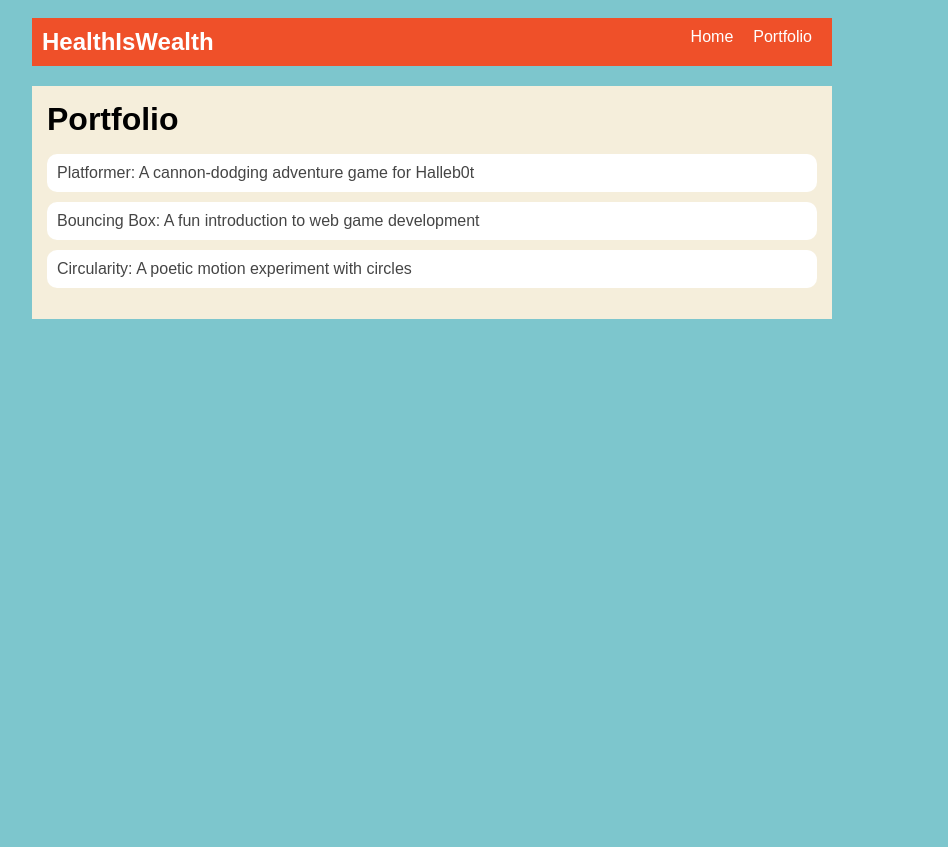
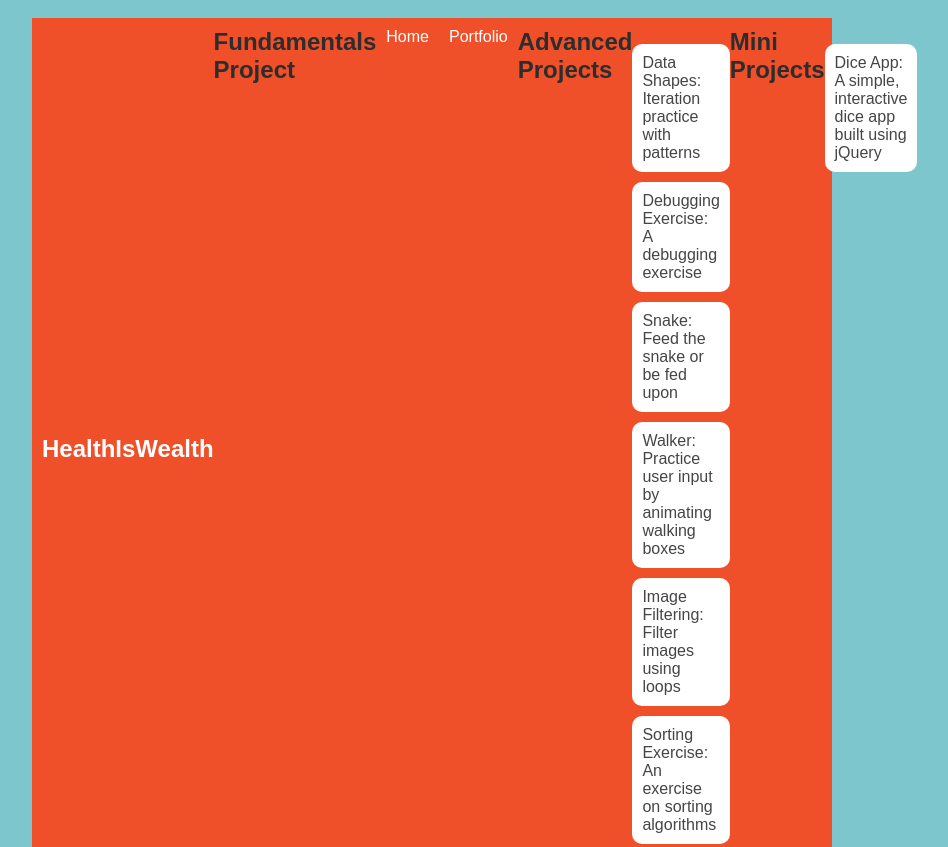
Before and after one commit to itsnajjlolls/itsnajjlolls.github.io, a plain HTML site: page portfolio.html in a window 1280 px wide. Shown: the top 847 px of the page, without its empty margins (208-1156 px from the left). Before the commit the page ends 800 px from the top, so only its background shows below. Drawn offline with Linux system fonts and the light colour scheme.

Commit message:
install FSD projects

```diff
--- a/portfolio.html
+++ b/portfolio.html
@@ -10,6 +10,7 @@
     <div id="all-contents">
       <nav>
         <h1>HealthIsWealth</h1>
+        <h2>Fundamentals Project</h2>
         <ul id="nav-ul">
           <li class="nav-li">
             <a href="index.html">Home</a>
@@ -18,6 +19,19 @@
             <a href="portfolio.html">Portfolio</a>
           </li>
         </ul>
+       <h2>Advanced Projects</h2>
+<ul id ="portfolio">
+    <li><a href="asd-projects/data-shapes"> Data Shapes: Iteration practice with patterns</a></li>
+    <li><a href="asd-projects/debugging-exercise"> Debugging Exercise: A debugging exercise</a></li>
+    <li><a href="asd-projects/snake">Snake: Feed the snake or be fed upon</a></li>
+    <li><a href="asd-projects/walker">Walker: Practice user input by animating walking boxes</a></li>
+    <li><a href="asd-projects/image-filtering">Image Filtering: Filter images using loops</a></li>
+    <li><a href="asd-projects/sorting">Sorting Exercise: An exercise on sorting algorithms</a></li>
+</ul>
+<h2>Mini Projects</h2>
+<ul id ="portfolio">
+    <li><a href="asd-projects/dice-app"> Dice App: A simple, interactive dice app built using jQuery</a></li>
+</ul>
       </nav>
 
       <main>
```
